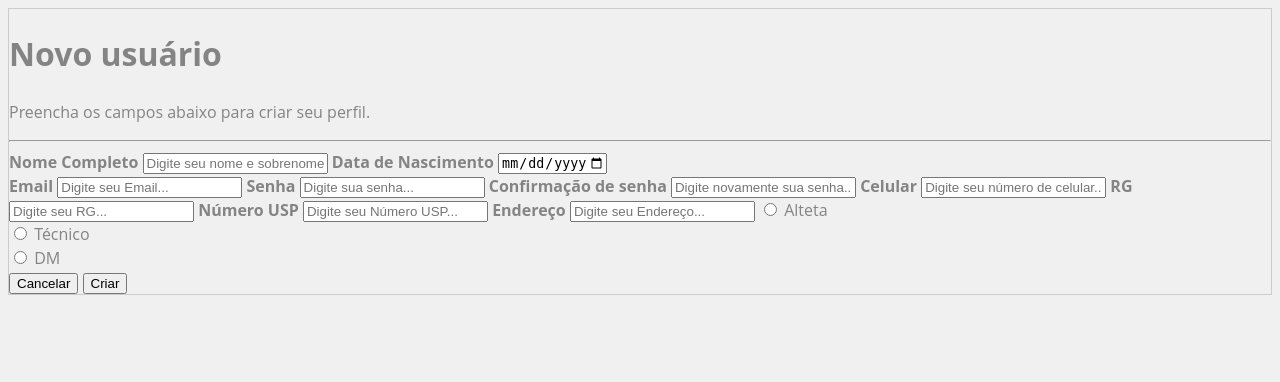
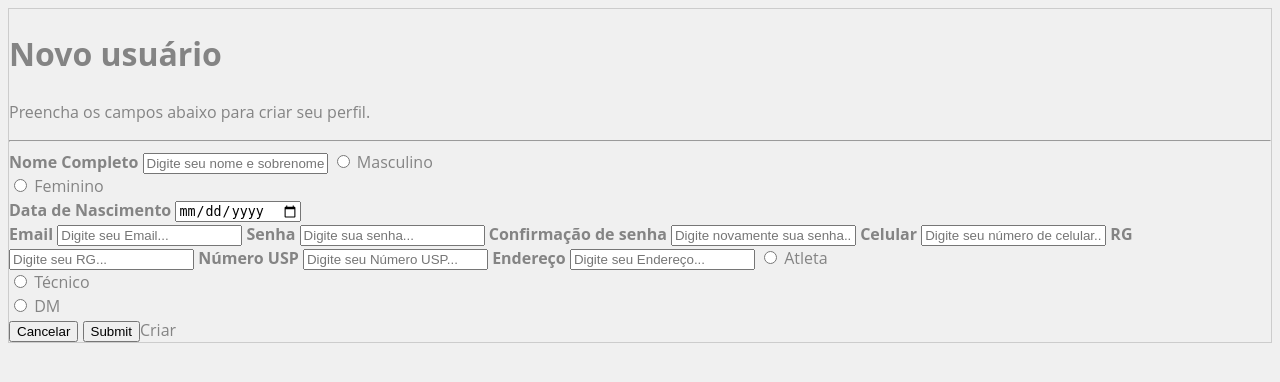
Before and after one commit to guilhermecampello/sistema_wetrats, a PHP site: page /criacao_usuario/index.php in a window 1280 px wide. Shown: the top 382 px of the page. Run offline with PHP 8.4, Linux system fonts and the light colour scheme; style sheets or scripts are compiled from the project's sources.

Commit message:
form de criacao de usuario funcional

```diff
--- a/criacao_usuario/index.php
+++ b/criacao_usuario/index.php
@@ -2,17 +2,23 @@
   <link rel="stylesheet" type="text/css" href="../common/stylesheets/styles.css">
 </head>
 
-<form action="usuario.php" style="border:1px solid #ccc">
+<form method = "post" action="index.php" style="border:1px solid #ccc">
   <div class="container">
     <h1>Novo usuário</h1>
     <p>Preencha os campos abaixo para criar seu perfil.</p>
     <hr>
 
-    <label for="Nome"><b>Nome Completo</b></label>
-    <input type="text" placeholder="Digite seu nome e sobrenome..." name="Nome" required>
+    <label for="nome"><b>Nome Completo</b></label>
+    <input type="text" placeholder="Digite seu nome e sobrenome..." name="nome" required>
+
+    <label>
+      <input type="radio" name="sexo" value="M"> Masculino <br>
+      <input type="radio" name="sexo" value="F"> Feminino <br>
+    </label>
+
 
     <label for="Data de Nascimento"><b>Data de Nascimento</b></label>
-    <input type="date" name="data de nascimento" max="1979-12-31" min=" 2004-12-31" required><br>
+    <input type="date" name="data_de_nascimento" min="1979-12-31" max=" 2004-12-31" required><br>
 
     <label for="email"><b>Email</b></label>
     <input type="text" placeholder="Digite seu Email..." name="email" required>
@@ -30,13 +36,13 @@
     <input type="text" placeholder="Digite seu RG..." name="RG" required>
 
     <label for="Número USP"><b>Número USP</b></label>
-    <input type="text" placeholder="Digite seu Número USP..." name="Número USP" >
+    <input type="text" placeholder="Digite seu Número USP..." name="NUSP" >
 
     <label for="Endereço"><b>Endereço</b></label>
-    <input type="text" placeholder="Digite seu Endereço..." name="Endereço" >
+    <input type="text" placeholder="Digite seu Endereço..." name="endereco" >
 
     <label>
-      <input type="radio" name="nivel" value="1"> Alteta <br>
+      <input type="radio" name="nivel" value="1"> Atleta <br>
       <input type="radio" name="nivel" value="2"> Técnico <br>
       <input type="radio" name="nivel" value="3"> DM <br>
     </label>
@@ -44,7 +50,27 @@
 
     <div class="clearfix">
       <button type="button" class="cancelbtn">Cancelar</button>
-      <button type="button" class="signupbtn">Criar</button>
+      <input type="submit" class="signupbtn">Criar</>
     </div>
   </div>
 </form>
+
+<?php
+
+if ($_POST){
+  $nome = $_POST['nome'];
+  $sexo = $_POST['sexo'];
+  $data_de_nascimento = $_POST['data_de_nascimento'];
+  $email = $_POST['email'];
+  $senha = $_POST['senha'];
+  $celular = $_POST['celular'];
+  $RG = $_POST['RG'];
+  $NUSP = $_POST['NUSP'];
+  $endereco = $_POST['endereco'];
+  $nivel = $_POST['nivel'];
+  $con = mysqli_connect('localhost', 'root', '', 'sistema_wetrats');
+  $sql = "INSERT INTO usuarios (nome,sexo,data_de_nascimento,email,senha,celular,RG,NUSP,endereco,Nivel) VALUES ('".$nome."','".$sexo."','".$data_de_nascimento."','".$email."','".$senha."','".$celular."','".$RG."','".$NUSP."','".$endereco."','".$nivel."')";
+  $query = mysqli_query($con,$sql);
+  echo "$sql";
+  }
+?>
```
